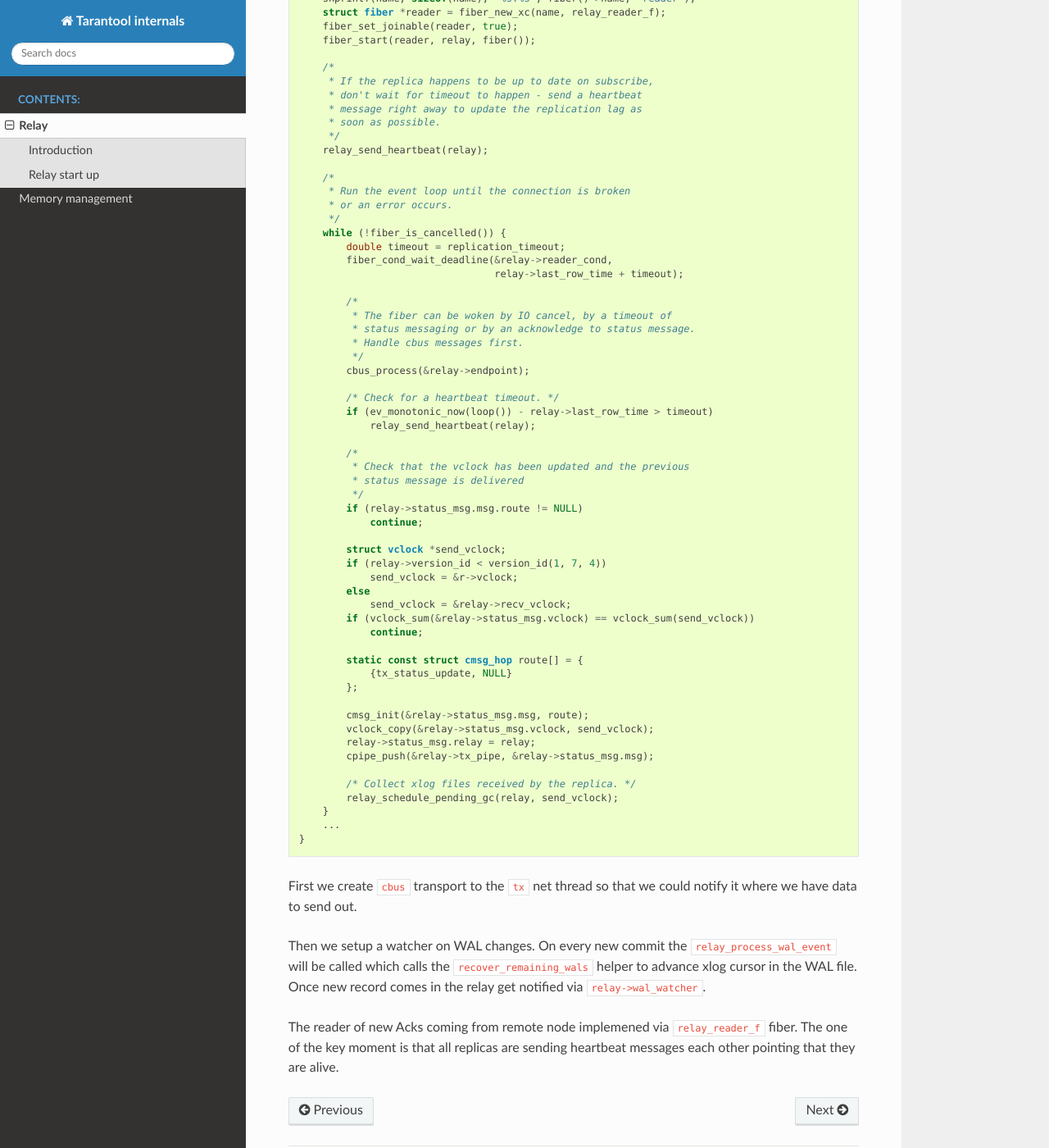
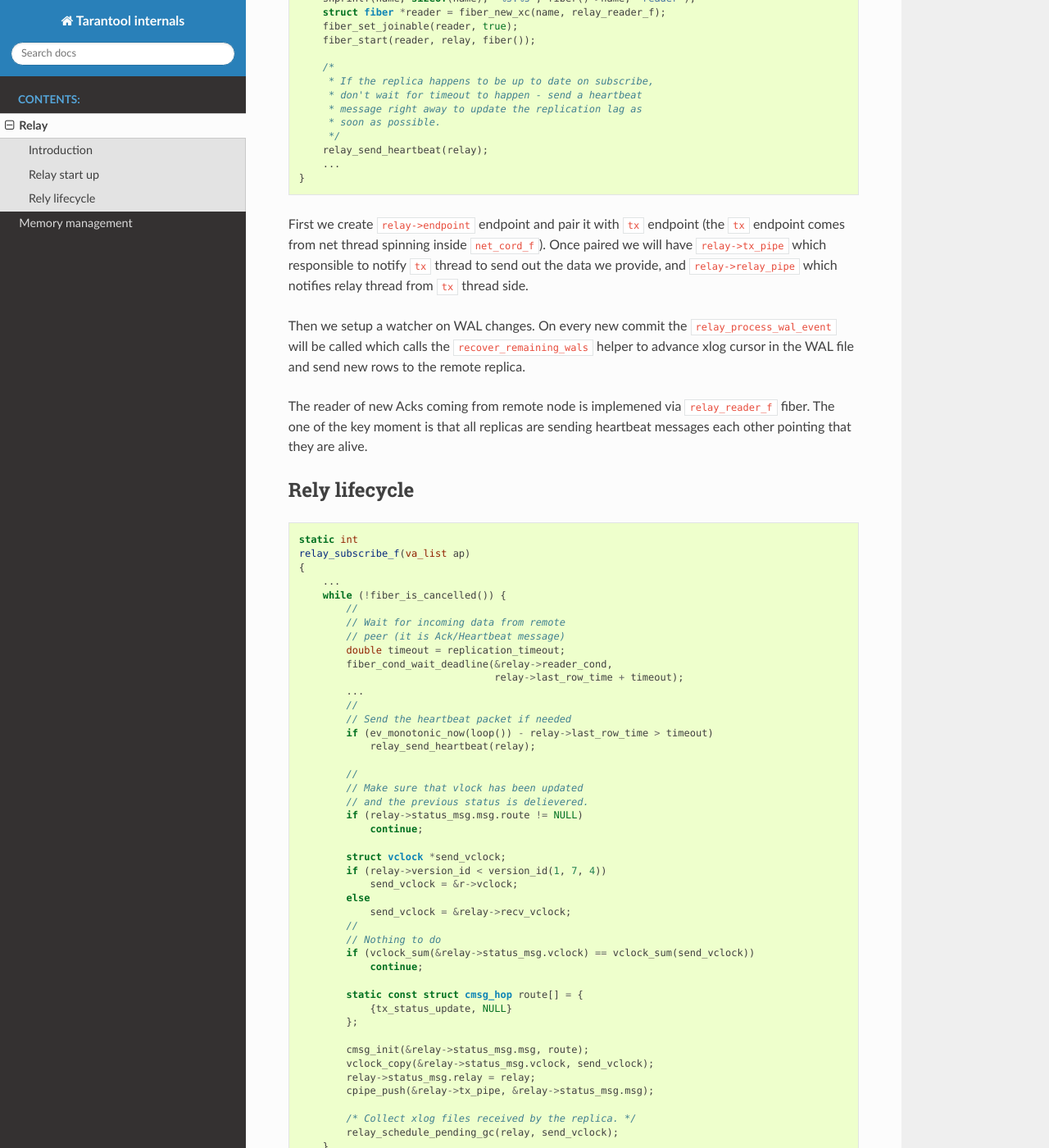
Before and after one commit to cyrillos/tarantool-ref, a Sphinx documentation site: the page built from source/relay.rst, in a window 1280 px wide and 1400 px high, scrolled down 5061 px. Shown: the whole window at 82% size. Built offline with Sphinx 7.4.7 and the Read the Docs theme 2.0.0, drawn with Linux system fonts in a browser that asks for light colours; pages that are not in the unit, such as notebooks, are missing from menus; some of the changed text lies outside the part shown.

Commit message:
relay: add lifecycle description
Signed-off-by: Cyrill Gorcunov <gorcunov@gmail.com>

```diff
--- a/source/relay.rst
+++ b/source/relay.rst
@@ -292,31 +292,51 @@
          * soon as possible.
          */
         relay_send_heartbeat(relay);
+        ...
+    }
 
-        /*
-         * Run the event loop until the connection is broken
-         * or an error occurs.
-         */
+First we create ``relay->endpoint`` endpoint and pair it with
+``tx`` endpoint (the ``tx`` endpoint comes from net thread
+spinning inside ``net_cord_f``). Once paired we will have
+``relay->tx_pipe`` which responsible to notify ``tx`` thread
+to send out the data we provide, and ``relay->relay_pipe``
+which notifies relay thread from ``tx`` thread side.
+
+Then we setup a watcher on WAL changes. On every new commit
+the ``relay_process_wal_event`` will be called which calls
+the ``recover_remaining_wals`` helper to advance xlog cursor
+in the WAL file and send new rows to the remote replica.
+
+The reader of new Acks coming from remote node is implemened
+via ``relay_reader_f`` fiber. The one of the key moment is
+that all replicas are sending heartbeat messages each other
+pointing that they are alive.
+
+Rely lifecycle
+--------------
+
+.. code-block:: c
+
+    static int
+    relay_subscribe_f(va_list ap)
+    {
+        ...
         while (!fiber_is_cancelled()) {
+            //
+            // Wait for incoming data from remote
+            // peer (it is Ack/Heartbeat message)
             double timeout = replication_timeout;
             fiber_cond_wait_deadline(&relay->reader_cond,
                                      relay->last_row_time + timeout);
-
-            /*
-             * The fiber can be woken by IO cancel, by a timeout of
-             * status messaging or by an acknowledge to status message.
-             * Handle cbus messages first.
-             */
-            cbus_process(&relay->endpoint);
-
-            /* Check for a heartbeat timeout. */
+            ...
+            //
+            // Send the heartbeat packet if needed
             if (ev_monotonic_now(loop()) - relay->last_row_time > timeout)
                 relay_send_heartbeat(relay);
 
-            /*
-             * Check that the vclock has been updated and the previous
-             * status message is delivered
-             */
+            //
+            // Make sure that vlock has been updated
+            // and the previous status is delievered.
             if (relay->status_msg.msg.route != NULL)
                 continue;
 
@@ -325,6 +345,8 @@
                 send_vclock = &r->vclock;
             else
                 send_vclock = &relay->recv_vclock;
+            //
+            // Nothing to do
             if (vclock_sum(&relay->status_msg.vclock) == vclock_sum(send_vclock))
                 continue;
 
@@ -343,16 +365,13 @@
         ...
     }
 
-First we create ``cbus`` transport to the ``tx`` net thread
-so that we could notify it where we have data to send out.
+As expected we wait for heartbeat packet from remote peer first
+(the ``relay_reader_f`` will wake us up via ``relay->reader_cond``).
+Then we send our own heartbeat message if needed. And finally
+we send the last received vclock from the remote peer. Same
+time we notify xlog engine about wal files we no longer need
+since they are propagated.
 
-Then we setup a watcher on WAL changes. On every new commit
-the ``relay_process_wal_event`` will be called which calls
-the ``recover_remaining_wals`` helper to advance xlog cursor
-in the WAL file. Once new record comes in the relay get
-notified via ``relay->wal_watcher``.
-
-The reader of new Acks coming from remote node implemened
-via ``relay_reader_f`` fiber. The one of the key moment
-is that all replicas are sending heartbeat messages each
-other pointing that they are alive.
+Note that WAL commits runs ``relay_process_wal_event`` by
+self, still the even is delivered to main event loop and then
+to the relay thread.
```
